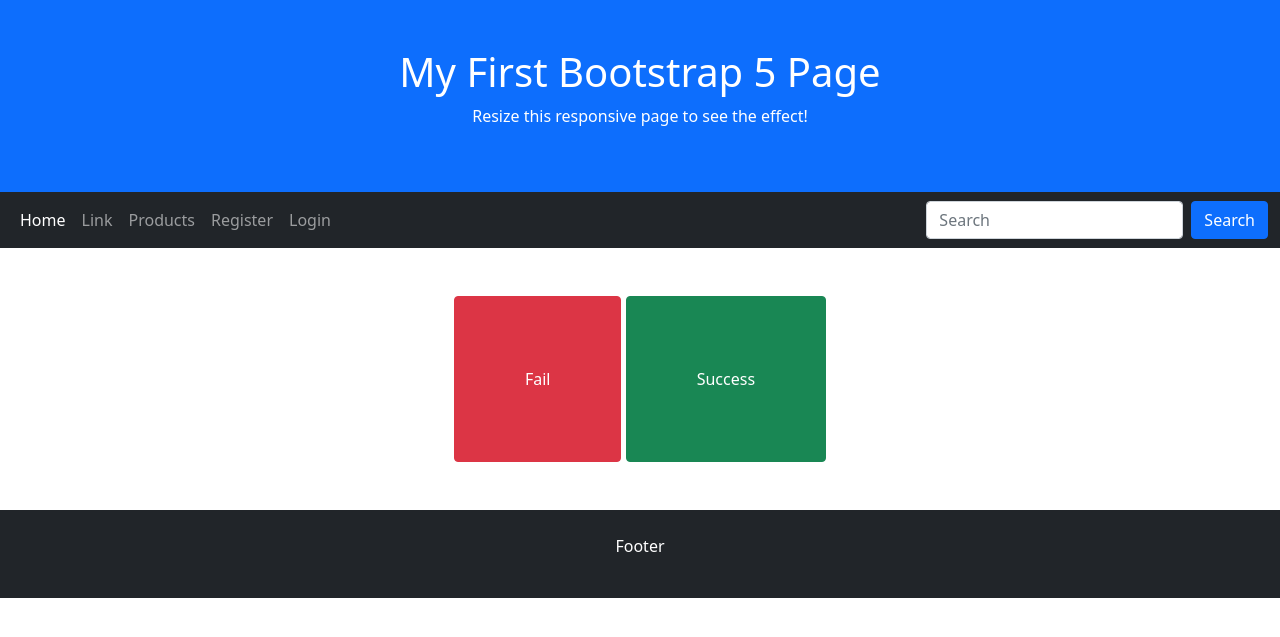
After one commit to mohammad-aq1996/online-shop, a Django app: page /bank/ in a window 1280 px wide. The commit adds this page. Shown: the top 637 px of the page. Run offline with Django 4.2, Linux system fonts and the light colour scheme.

Commit message:
add bank simulator 2

```diff
--- /dev/null
+++ b/templates/store_app/bank.html
@@ -0,0 +1,10 @@
+{% extends 'base.html' %}
+{% load humanize %}
+
+
+{% block content %}
+<div class="container text-center">
+    <a class="btn btn-danger" style="padding: 70px" href="{% url 'store_app:unsuccess' %}">Fail</a>
+    <a class="btn btn-success" style="padding: 70px" href="{% url 'store_app:success' %}">Success</a>
+</div>
+{% endblock %}
--- a/templates/store_app/factor.html
+++ b/templates/store_app/factor.html
@@ -48,8 +48,9 @@
             <th>total price: {{total_price|intcomma}} $</th>
         </tr>
     </table>
-    <h2><a href="{% url 'store_app:home' %}">Ok</a></h2>
-{% else %}
+    <div class="container text-center" style="margin: 20px">
+        <a style="padding-left: 30px; padding-right: 30px;" class="btn btn-primary" href="{% url 'store_app:bank' %}">Pay</a>
+    </div>{% else %}
     <h1> Your basket is empty </h1>
 {% endif %}
 {% endblock content %}
```
